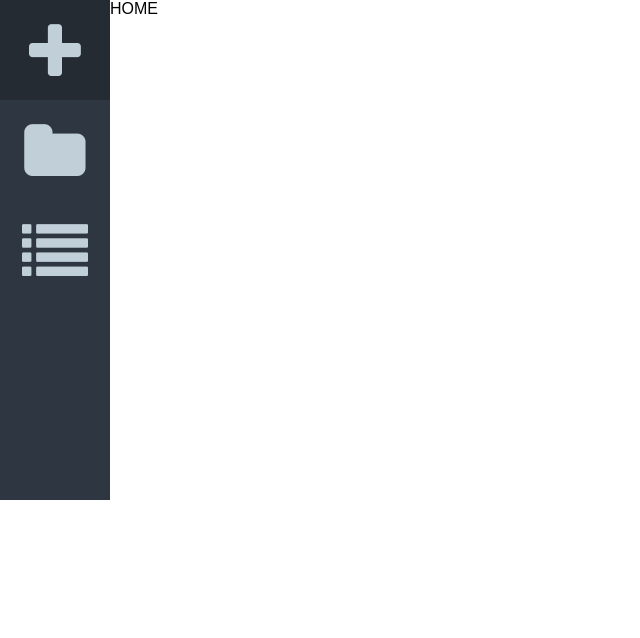
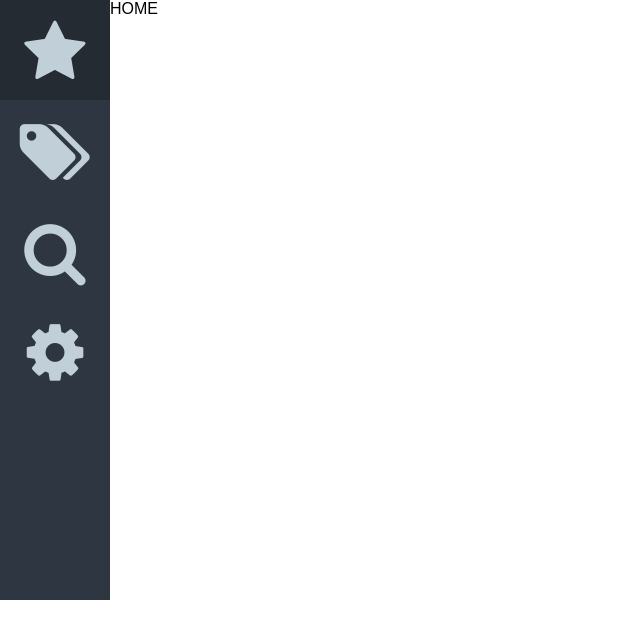
Before and after one commit to StormyWarrior8/Star-Notes, a website with bundled scripts: page app/index.html in a window 1280 px wide. Shown: the whole page, without its empty margins (0-640 px from the left). Built offline with nearby package versions, Linux system fonts and the light colour scheme.

Commit message:
Layout new side bar

```diff
--- a/app/css/custom.css
+++ b/app/css/custom.css
@@ -21,7 +21,7 @@ textarea {
 }
 
 .side {
-    height: 500px;
+    height: 600px;
     width: 110px;
 }
 
--- a/app/index.html
+++ b/app/index.html
@@ -10,18 +10,23 @@
     <div class="side bar">
         <ul>
             <li>
-                <a ng-class="{ active: isActiveNavItem( '/add-link' ) }" href="#/add-link">
-                    <i class="fa fa-plus fa-3x"></i>
+                <a ng-class="{ active: isActiveNavItem( '/stars' ) }" href="#/stars">
+                    <i class="fa fa-star fa-3x"></i>
                 </a>
             </li>
             <li>
-                <a ng-class="{ active: isActiveNavItem( '/add-folder' ) }" href="#/add-folder">
-                    <i class="fa fa-folder fa-3x"></i>
+                <a ng-class="{ active: isActiveNavItem( '/tags' ) }" href="#/tags">
+                    <i class="fa fa-tags fa-3x"></i>
                 </a>
             </li>
             <li>
-                <a ng-class="{ active: isActiveNavItem( '/folders' ) }" href="#/folders">
-                    <i class="fa fa-list fa-3x"></i>
+                <a ng-class="{ active: isActiveNavItem( '/search' ) }" href="#/search">
+                    <i class="fa fa-search fa-3x"></i>
+                </a>
+            </li>
+            <li>
+                <a ng-class="{ active: isActiveNavItem( '/settings' ) }" href="#/settings">
+                    <i class="fa fa-gear fa-3x"></i>
                 </a>
             </li>
         </ul>
--- a/app/package.json
+++ b/app/package.json
@@ -9,11 +9,11 @@
         "toolbar": true,
         "frame": true,
         "width": 610,
-        "height": 500,
+        "height": 600,
         "min_width": 610,
-        "min_height": 500,
+        "min_height": 600,
         "max_width": 610,
-        "max_height": 500,
+        "max_height": 600,
         "position": "mouse"
     }
 }
```
Also changed, not shown: app/build/style.css.
